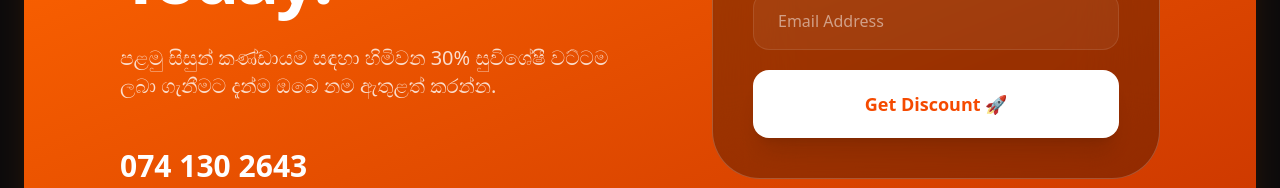
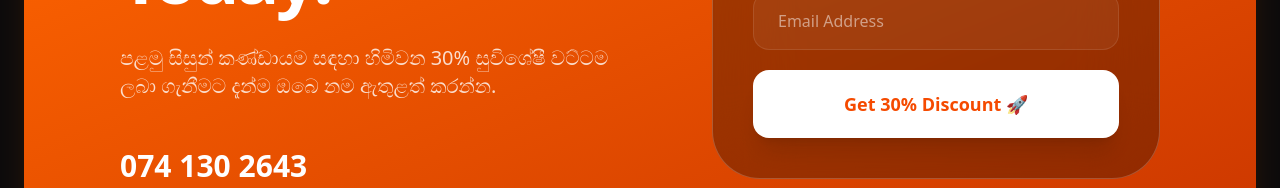
Before and after one commit to peshalajani7-ai/KeltiX-academy, a React (Vite) app: page / in a window 1280 px wide. Shown: the part 1852-2040 px from the top of the page. Built offline with nearby package versions, Linux system fonts and the light colour scheme.

Commit message:
Update App.tsx

```diff
--- a/src/App.tsx
+++ b/src/App.tsx
@@ -180,7 +180,7 @@ const Contact = () => {
             <form onSubmit={handleRegistration} className="space-y-5">
               <input name="userName" type="text" placeholder="Full Name" required className="w-full bg-white/5 border border-white/10 rounded-2xl px-6 py-4 text-white focus:outline-none focus:border-white/30 transition-all" />
               <input name="userEmail" type="email" placeholder="Email Address" required className="w-full bg-white/5 border border-white/10 rounded-2xl px-6 py-4 text-white focus:outline-none focus:border-white/30 transition-all" />
-              <button type="submit" className="w-full bg-white text-orange-600 font-black py-5 rounded-2xl hover:bg-orange-50 transition-all text-lg shadow-xl">Get Discount 🚀</button>
+              <button type="submit" className="w-full bg-white text-orange-600 font-black py-5 rounded-2xl hover:bg-orange-50 transition-all text-lg shadow-xl">Get 30% Discount 🚀</button>
             </form>
           </div>
         </div>
```
